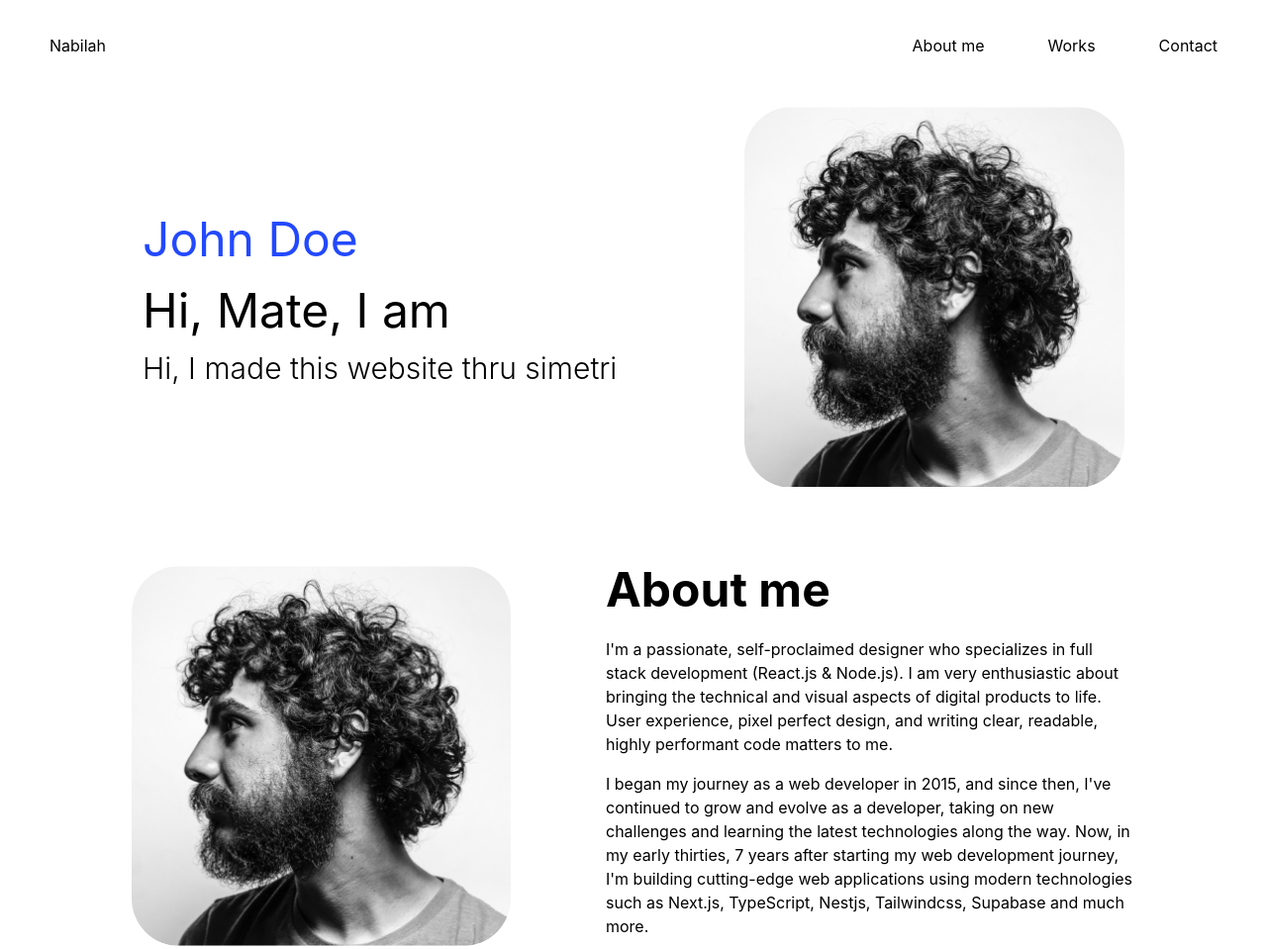
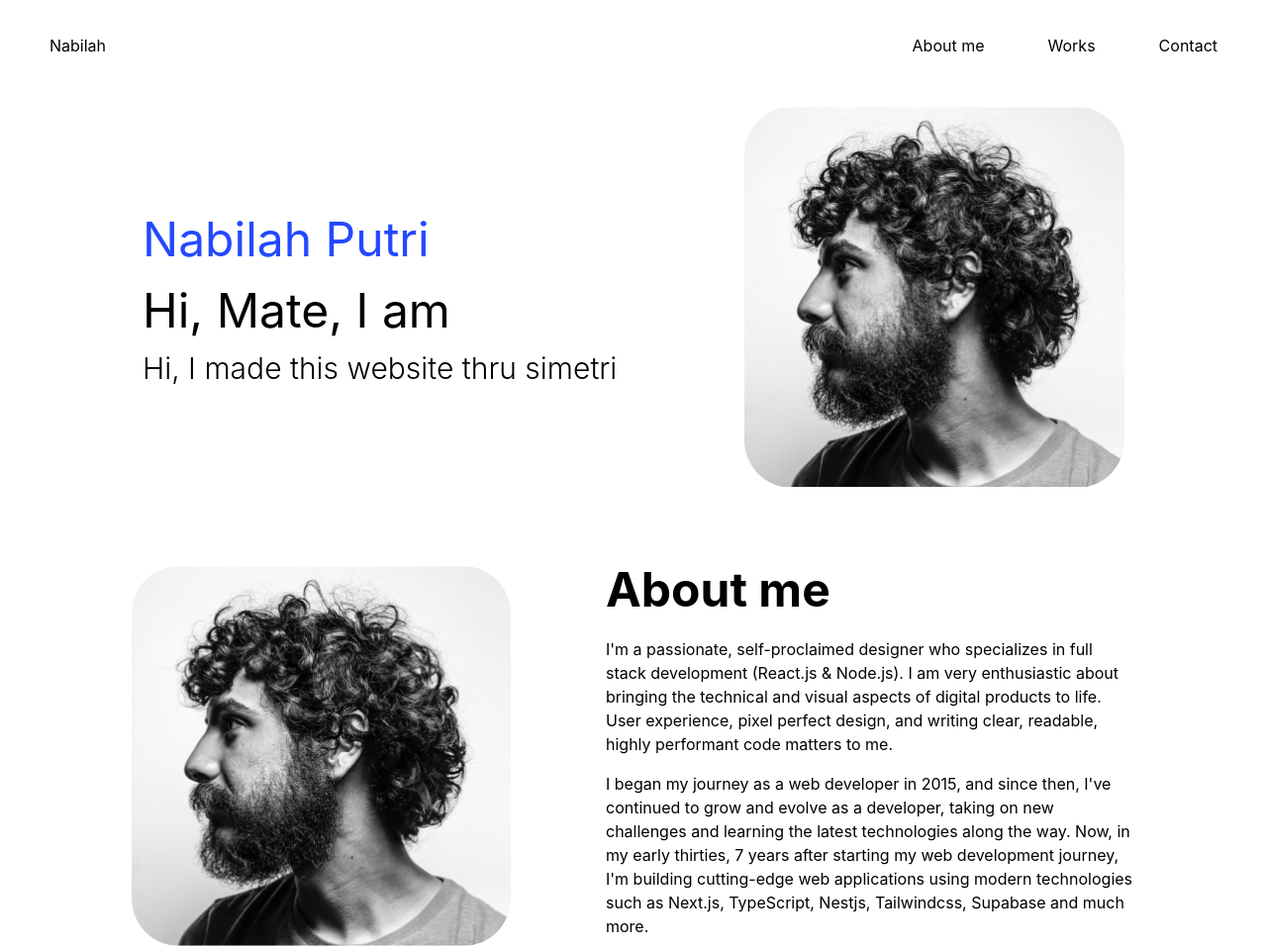
Before and after one commit to nabila207A/simetri2024, a plain HTML site: page index.html in a window 1280 px wide. Shown: the top 959 px of the page at 99% size. Drawn offline with nearby package versions, Linux system fonts and the light colour scheme.

Commit message:
nabila.putri

```diff
--- a/index.html
+++ b/index.html
@@ -27,7 +27,7 @@
         </div>
         <div class="containerTextHero">
         <!-- text -->
-            <h2 class="title"> John Doe </h2>
+            <h2 class="title"> Nabilah Putri </h2>
             <h2> Hi, Mate, I am  </h2>
             <p class="subtitle"> Hi, I made this website thru simetri </p>
         </div>
```
